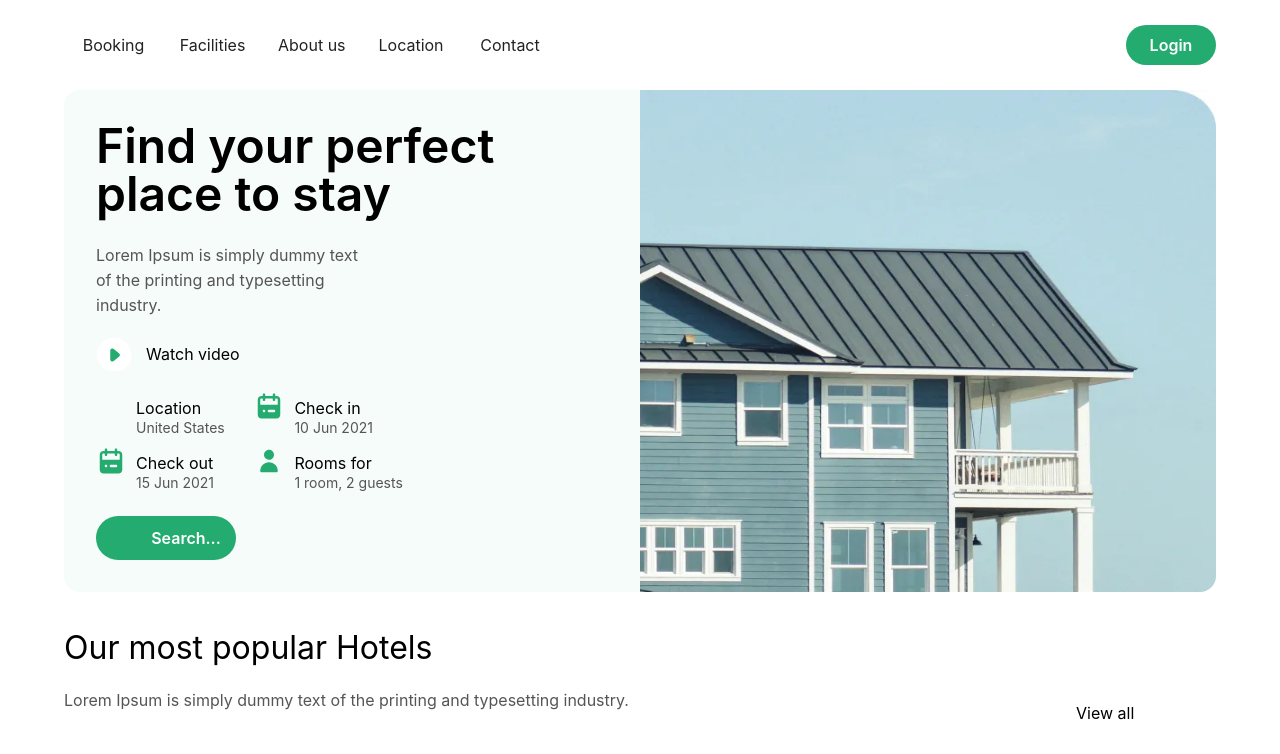
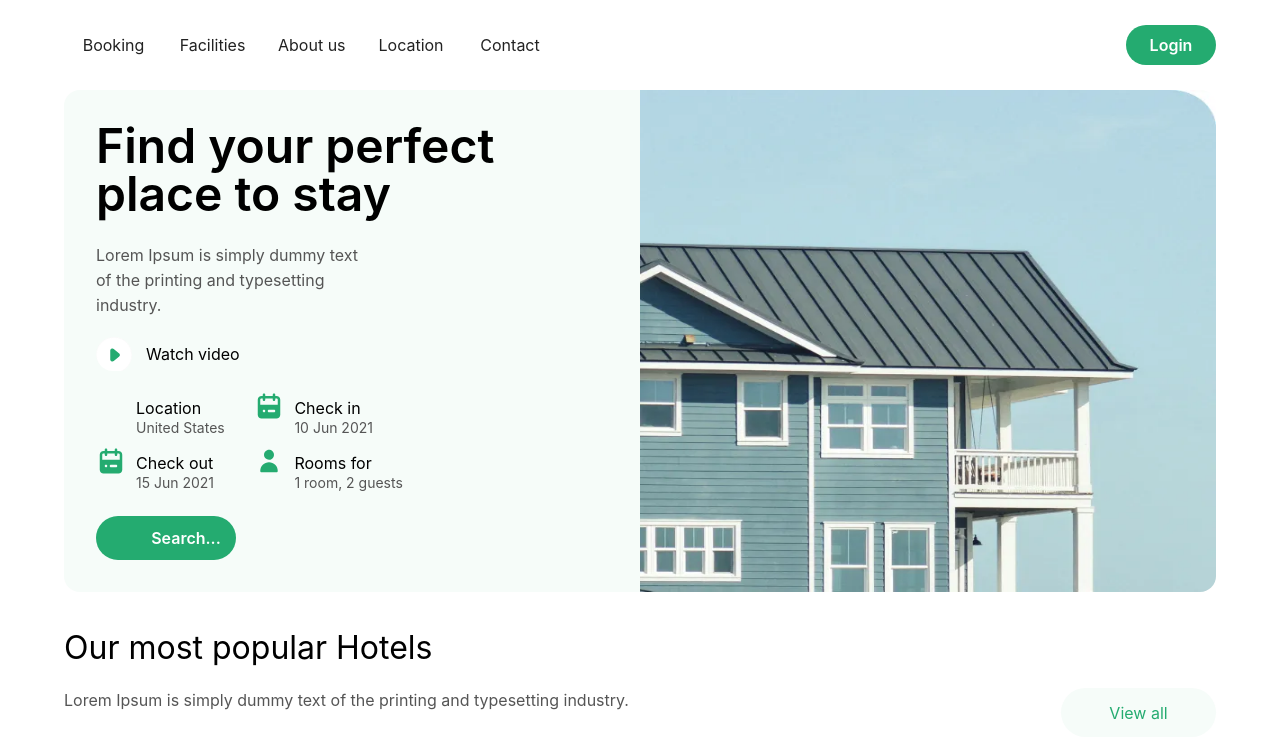
Before and after one commit to VinMariani/Hotels, a website built with Vite: page index.html in a window 1280 px wide. Shown: the top 754 px of the page. Built offline with nearby package versions, Linux system fonts and the light colour scheme; files whose address does not match are found by name.

Commit message:
adds styles for button-secondary

```diff
--- a/index.html
+++ b/index.html
@@ -55,7 +55,7 @@
                                 <p class="hotels__text text-secondary">
                                     Lorem Ipsum is simply dummy text of the printing and typesetting industry.
                                 </p>
-                                <button class="button button-reset hotels__button" type='button' title="View all">View all</button>
+                                <button class="button button-reset hotels__button button--secondary" type='button' title="View all">View all</button>
                             </div>
                             <div class="hotels__slider"></div>
                     </section>
```
